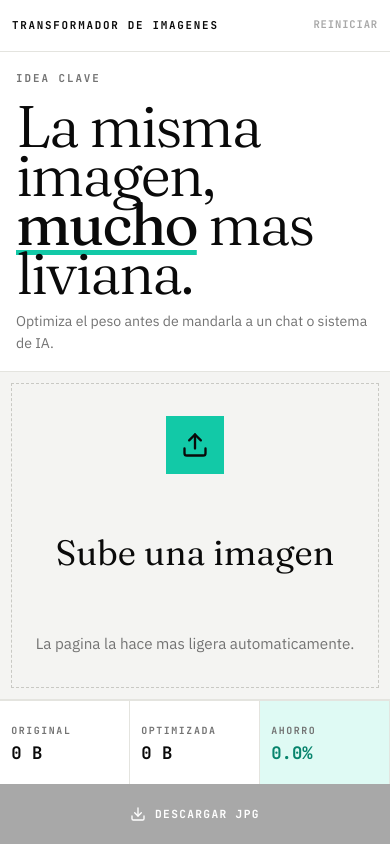
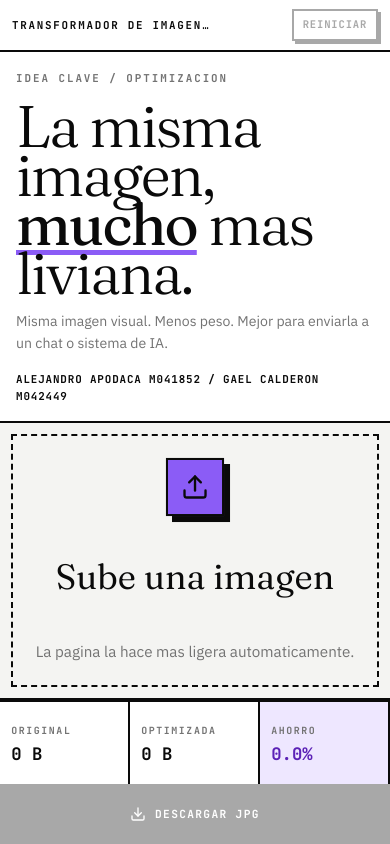
Before and after one commit to apoapps/proyecto-final-procesamiento-digital-senales, a React (Vite) app: page / in a window 390 px wide. Built offline with nearby package versions, Linux system fonts and the light colour scheme.

Commit message:
Apply neobrutalist purple accent design

```diff
--- a/src/App.tsx
+++ b/src/App.tsx
@@ -67,7 +67,7 @@ export function App() {
       <header className="topbar">
         <div>
           <p>Transformador de imagenes</p>
-          <span>Apodaca / Calderon</span>
+          <span>Alejandro Apodaca m041852 / Gael Calderon m042449</span>
         </div>
         <button type="button" onClick={reset} disabled={!image}>
           Reiniciar
@@ -76,13 +76,14 @@ export function App() {
 
       <section className="hero">
         <div className="message">
-          <p className="eyebrow">Idea clave</p>
+          <p className="eyebrow">Idea clave / optimizacion</p>
           <h1>
             La misma imagen,
             <br />
             <em>{image ? `${savedPercent.toFixed(1)}%` : 'mucho'}</em> mas liviana.
           </h1>
-          <p className="plain-copy">Optimiza el peso antes de mandarla a un chat o sistema de IA.</p>
+          <p className="plain-copy">Misma imagen visual. Menos peso. Mejor para enviarla a un chat o sistema de IA.</p>
+          <p className="credits">Alejandro Apodaca m041852 / Gael Calderon m042449</p>
         </div>
 
         <label
--- a/src/styles.css
+++ b/src/styles.css
@@ -7,10 +7,10 @@
   --background: #ffffff;
   --foreground: #0a0a0a;
   --muted: #f4f4f2;
-  --line: #e4e4df;
+  --line: #0a0a0a;
   --soft: #737373;
-  --accent: #12c9a7;
-  --accent-soft: #dffaf4;
+  --accent: #8b5cf6;
+  --accent-soft: #eee7ff;
   background: var(--background);
   color: var(--foreground);
   font-family: "IBM Plex Sans", ui-sans-serif, system-ui, sans-serif;
@@ -35,7 +35,10 @@ body {
   margin: 0;
   min-width: 320px;
   overflow: hidden;
-  background: var(--background);
+  background:
+    linear-gradient(90deg, rgba(10, 10, 10, 0.035) 1px, transparent 1px) 0 0 / 32px 32px,
+    linear-gradient(0deg, rgba(10, 10, 10, 0.035) 1px, transparent 1px) 0 0 / 32px 32px,
+    var(--background);
 }
 
 button,
@@ -64,6 +67,7 @@ button:disabled {
   overflow: hidden;
   background: var(--background);
   color: var(--foreground);
+  animation: page-in 420ms cubic-bezier(0.16, 1, 0.3, 1) both;
 }
 
 .topbar {
@@ -71,7 +75,7 @@ button:disabled {
   align-items: center;
   justify-content: space-between;
   min-width: 0;
-  border-bottom: 1px solid var(--line);
+  border-bottom: 2px solid var(--line);
   padding: 0 1rem;
 }
 
@@ -100,10 +104,10 @@ button:disabled {
 }
 
 .topbar button {
-  border: 0;
-  border-bottom: 1px solid transparent;
-  background: transparent;
-  padding: 0.2rem 0;
+  border: 2px solid var(--foreground);
+  background: var(--background);
+  box-shadow: 3px 3px 0 var(--foreground);
+  padding: 0.35rem 0.55rem;
   font-size: 0.66rem;
   font-weight: 700;
   letter-spacing: 0.08em;
@@ -111,14 +115,15 @@ button:disabled {
 }
 
 .topbar button:hover:not(:disabled) {
-  border-color: var(--foreground);
+  background: var(--accent);
+  transform: translate(-2px, -2px);
 }
 
 .hero {
   display: grid;
   min-height: 0;
   grid-template-columns: minmax(20rem, 0.88fr) minmax(0, 1.12fr);
-  border-bottom: 1px solid var(--line);
+  border-bottom: 2px solid var(--line);
 }
 
 .message {
@@ -127,8 +132,9 @@ button:disabled {
   min-height: 0;
   flex-direction: column;
   justify-content: center;
-  border-right: 1px solid var(--line);
+  border-right: 2px solid var(--line);
   padding: clamp(1.4rem, 4vw, 4rem);
+  background: var(--background);
 }
 
 .eyebrow {
@@ -169,6 +175,18 @@ h1 em {
   line-height: 1.55;
 }
 
+.credits {
+  max-width: 28rem;
+  margin: 1rem 0 0;
+  font-family: "JetBrains Mono", ui-monospace, monospace;
+  color: var(--foreground);
+  font-size: 0.68rem;
+  font-weight: 700;
+  letter-spacing: 0.08em;
+  line-height: 1.55;
+  text-transform: uppercase;
+}
+
 .upload-card {
   position: relative;
   display: block;
@@ -177,19 +195,22 @@ h1 em {
   cursor: pointer;
   overflow: hidden;
   background: var(--muted);
+  border-left: 0;
 }
 
 .upload-card::before {
   position: absolute;
   inset: 1rem;
-  border: 1px dashed #c9c9c4;
+  border: 2px dashed var(--foreground);
   content: "";
   pointer-events: none;
-  transition: border-color 160ms ease;
+  transition: border-color 160ms ease, box-shadow 160ms ease, transform 160ms ease;
 }
 
 .upload-card.is-dragging::before {
   border-color: var(--accent);
+  box-shadow: 8px 8px 0 var(--accent);
+  transform: translate(-4px, -4px);
 }
 
 .empty-upload {
@@ -208,6 +229,9 @@ h1 em {
   margin-bottom: 1.2rem;
   background: var(--accent);
   color: var(--foreground);
+  border: 2px solid var(--foreground);
+  box-shadow: 6px 6px 0 var(--foreground);
+  animation: pulse 1.8s ease-in-out infinite;
 }
 
 .empty-upload strong {
@@ -232,6 +256,7 @@ h1 em {
   height: 100%;
   grid-template-columns: 1fr 1fr;
   min-height: 0;
+  animation: pop-in 300ms cubic-bezier(0.16, 1, 0.3, 1) both;
 }
 
 .preview {
@@ -243,7 +268,7 @@ h1 em {
 }
 
 .preview:first-child {
-  border-right: 1px solid var(--line);
+  border-right: 2px solid var(--line);
 }
 
 .preview img {
@@ -261,7 +286,7 @@ h1 em {
   justify-content: space-between;
   gap: 0.75rem;
   min-width: 0;
-  border-top: 1px solid var(--line);
+  border-top: 2px solid var(--line);
   background: var(--background);
   padding: 0 1rem;
 }
@@ -289,7 +314,7 @@ h1 em {
   display: grid;
   min-width: 0;
   grid-template-columns: repeat(3, minmax(0, 1fr)) minmax(11rem, auto);
-  border-top: 1px solid var(--line);
+  border-top: 2px solid var(--line);
   background: var(--background);
 }
 
@@ -298,7 +323,7 @@ h1 em {
   min-width: 0;
   flex-direction: column;
   justify-content: center;
-  border-right: 1px solid var(--line);
+  border-right: 2px solid var(--line);
   padding: 0.7rem 1rem;
 }
 
@@ -328,7 +353,7 @@ h1 em {
 }
 
 .metric.highlight strong {
-  color: #07846d;
+  color: #5b21b6;
 }
 
 .bottom-bar button {
@@ -345,11 +370,13 @@ h1 em {
   letter-spacing: 0.12em;
   text-transform: uppercase;
   cursor: pointer;
+  transition: transform 150ms ease, background-color 150ms ease, color 150ms ease, box-shadow 150ms ease;
 }
 
 .bottom-bar button:hover:not(:disabled) {
   background: var(--accent);
   color: var(--foreground);
+  box-shadow: inset 0 0 0 2px var(--foreground);
 }
 
 .error-message {
@@ -366,6 +393,37 @@ h1 em {
   font-weight: 700;
 }
 
+@keyframes page-in {
+  from {
+    opacity: 0;
+    transform: translateY(8px);
+  }
+  to {
+    opacity: 1;
+    transform: translateY(0);
+  }
+}
+
+@keyframes pop-in {
+  from {
+    opacity: 0;
+    transform: scale(0.985);
+  }
+  to {
+    opacity: 1;
+    transform: scale(1);
+  }
+}
+
+@keyframes pulse {
+  0%, 100% {
+    transform: translate(0, 0) scale(1);
+  }
+  50% {
+    transform: translate(-2px, -2px) scale(1.04);
+  }
+}
+
 @media (max-width: 820px) {
   .app-screen {
     grid-template-rows: 3.25rem minmax(0, 1fr) 9rem;
@@ -378,7 +436,7 @@ h1 em {
 
   .message {
     border-right: 0;
-    border-bottom: 1px solid var(--line);
+    border-bottom: 2px solid var(--line);
     padding: 1.1rem 1rem 1rem;
   }
 
@@ -403,7 +461,7 @@ h1 em {
 
   .preview:first-child {
     border-right: 0;
-    border-bottom: 1px solid var(--line);
+    border-bottom: 2px solid var(--line);
   }
 
   .preview {
@@ -438,7 +496,7 @@ h1 em {
   }
 
   .topbar p {
-    max-width: 13.5rem;
+    max-width: 12.5rem;
     overflow: hidden;
     text-overflow: ellipsis;
     white-space: nowrap;
```
